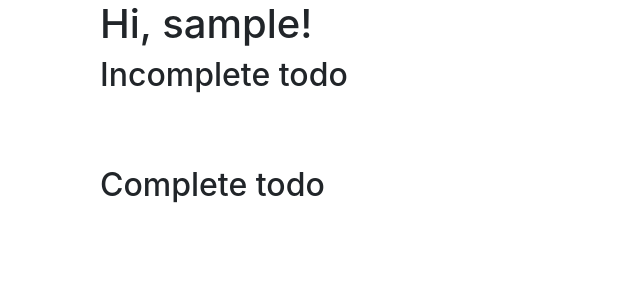
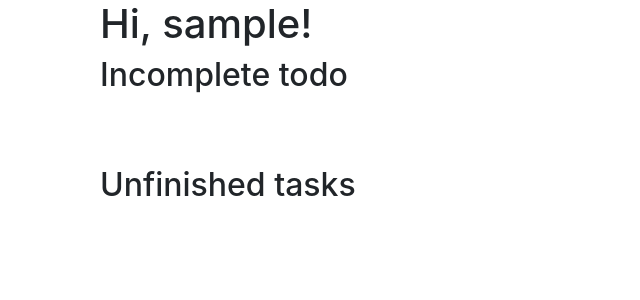
Before and after one commit to sairabbas/2Do, a Flask app: page / in a window 1280 px wide. Shown: the part 56-356 px from the top of the page, without its empty margins (0-640 px from the left). Run offline with Flask 2, Linux system fonts and the light colour scheme; the visitor is signed in with stand-in values (Sample User, id 1); data comes from the database, SQL or seed files in the repository; both versions use the stored data as it was after the commit; data that the repository does not hold is empty; some libraries are stand-ins or nearby versions.

Commit message:
changed a few words

```diff
--- a/app/templates/home.html
+++ b/app/templates/home.html
@@ -10,7 +10,7 @@
                 {% for todo in todos %}
                     {% if todo.status == False %}
                     <li><h3> {{ todo.description }}</h3> - {{ todo.deadline_date }} and {{todo.deadline_time}} </li>
-                    <a href="{{ url_for('complete', id = todo.id )}}">Compete</a>
+                    <a href="{{ url_for('complete', id = todo.id )}}">Completed</a>
                     <!-- <button type ="button" data-toggle ='modal', data-target=#deleteModal>Delete</button> -->
                     <a href="{{ url_for('delete', id = todo.id )}}">Delete</a>
                     <a href="{{ url_for('edit', id = todo.id )}}">Edit</a>
@@ -18,7 +18,7 @@
 
                 {% endfor %}
             </ul>
-            <h2>Complete todo</h2>
+            <h2>Unfinished tasks</h2>
             <br><br>
             <ul>
                 {% for todo in todos %}
```
Also changed, not shown: myApp.db.
